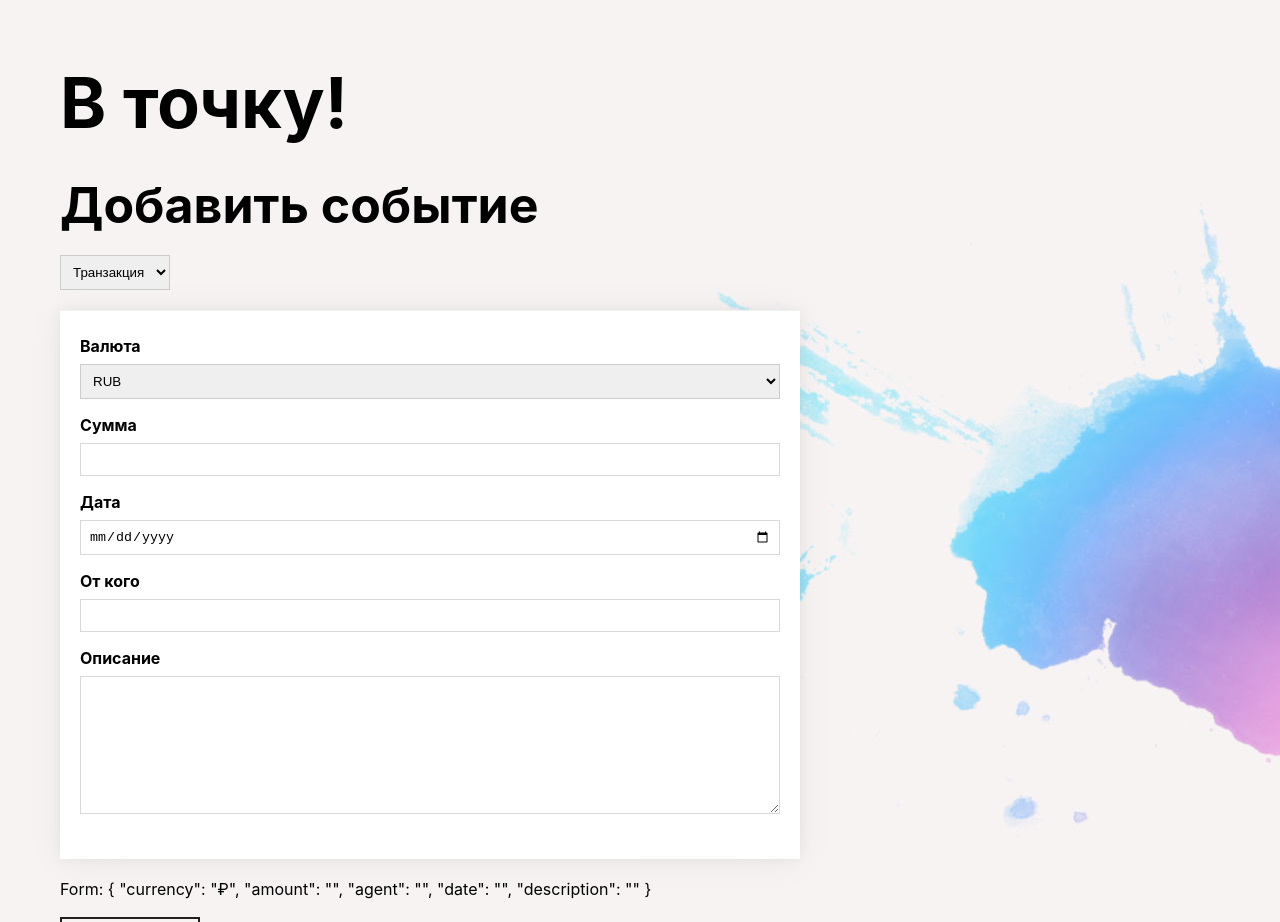
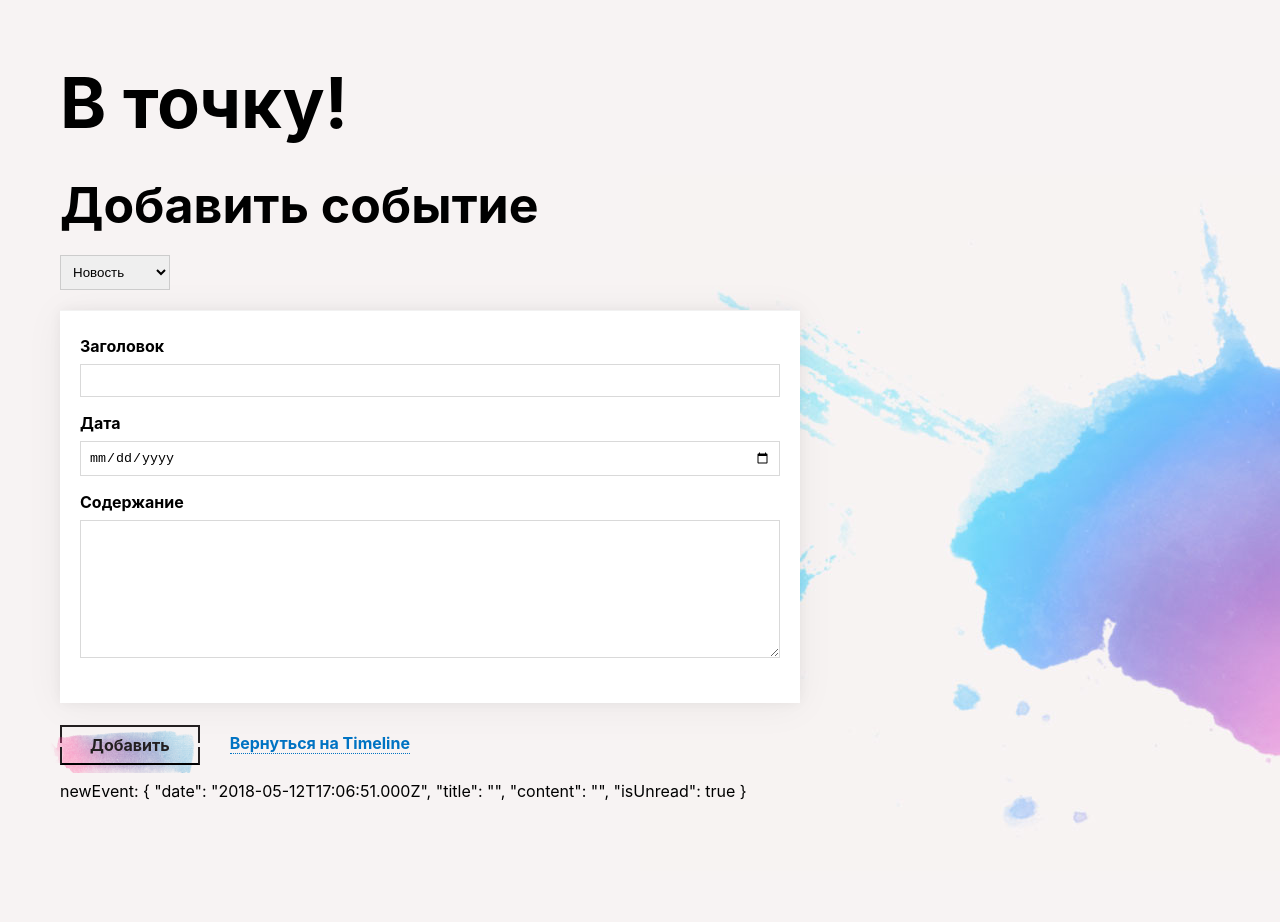
Before and after one commit to bree7e/bree7e-point, an Angular app: page /timeline/add in a window 1280 px wide. Shown: the top 922 px of the page. After the commit the page ends 875 px from the top, so only its background shows below. Built offline with nearby package versions, Linux system fonts and the light colour scheme.

Commit message:
fix change bug

```diff
--- a/src/app/pages/add-event-page/add-event-page.component.html
+++ b/src/app/pages/add-event-page/add-event-page.component.html
@@ -1,7 +1,7 @@
 <div class="add-event">
     <h2 class="add-event__title">Добавить событие</h2>
-    <select class="add-event__type-select" [(ngModel)]="eventType">
-        <option value="{{types.News}}" selected>Новость</option>
+    <select class="add-event__type-select" (change)="changeType($event.target.value)">
+        <option value="{{types.News}}">Новость</option>
         <option value="{{types.Transaction}}">Транзакция</option>
     </select>
     <ng-container [ngSwitch]="eventType">
--- a/src/app/pages/add-event-page/add-event-page.component.ts
+++ b/src/app/pages/add-event-page/add-event-page.component.ts
@@ -12,12 +12,11 @@ import { EventService } from 'src/app/timeline/event.service';
     styleUrls: ['./add-event-page.component.scss']
 })
 export class AddEventPageComponent implements OnInit {
-    private newEvent: TimelineTypes;
+    public newEvent: TimelineTypes;
     private eventType: EventTypes;
     private types = EventTypes;
 
-    @Output()
-    addTimelineEvent = new EventEmitter<TimelineTypes>();
+    @Output() addTimelineEvent = new EventEmitter<TimelineTypes>();
 
     constructor(
         private eventService: EventService,
@@ -25,7 +24,7 @@ export class AddEventPageComponent implements OnInit {
     ) {}
 
     ngOnInit() {
-        this.changeType(EventTypes.Transaction);
+        this.changeType(EventTypes.News);
     }
 
     addEvent(): void {
@@ -34,8 +33,9 @@ export class AddEventPageComponent implements OnInit {
     }
 
     changeType(newType: EventTypes): void {
+        console.log('changeType to', newType);
         this.eventType = newType;
-        switch (newType) {
+        switch (Number(newType)) {
             case EventTypes.News:
                 this.newEvent = new NewsEvent('', '');
                 break;
--- a/src/app/pages/add-event-page/transaction-form/transaction-form.component.html
+++ b/src/app/pages/add-event-page/transaction-form/transaction-form.component.html
@@ -24,7 +24,7 @@
         <textarea formControlName="description" class="transaction-form__field" id="description" rows="8"></textarea>
     </div>
 </form>
-<p>Form: {{ form.value | json }}</p>
+<!-- <p>Form: {{ form.value | json }}</p> -->
 
 <!-- Финансовая транзакция:
 Сумма транзакции
```
